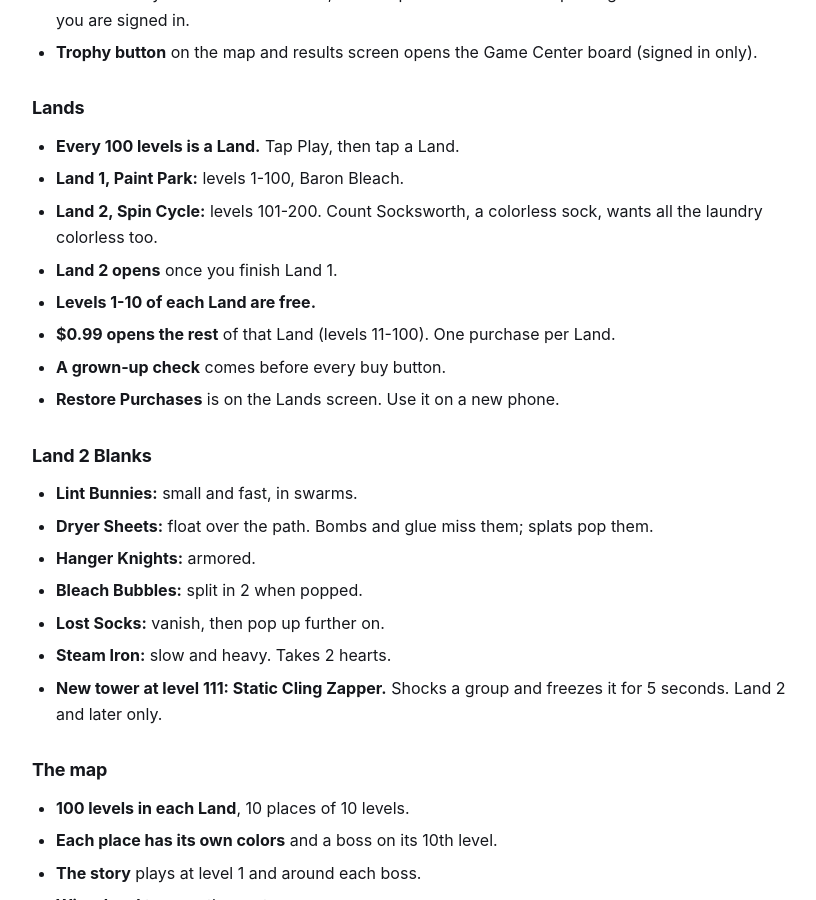
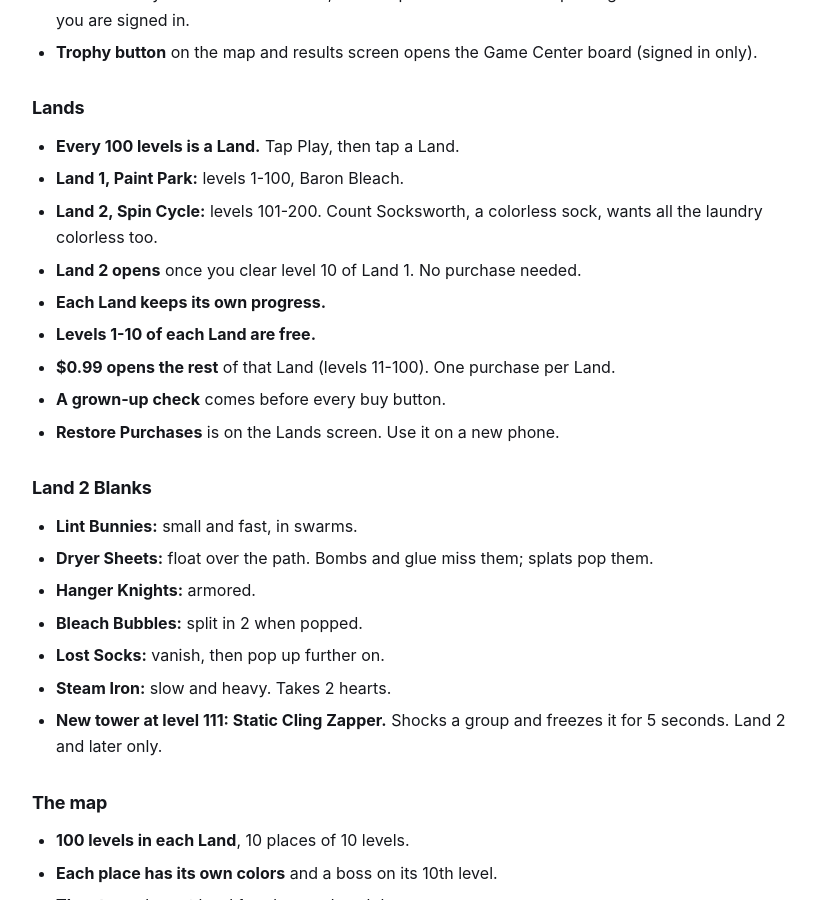
Before and after one commit to mytombrown/team-assist-help, a Jekyll site: the page built from _guides/squishysplatdefense/getting-started.md, in a window 1280 px wide and 900 px high, scrolled down 1785 px. Shown: the whole window, without its empty margins (218-1034 px from the left). Built offline with Jekyll 4.4.1, drawn with Linux system fonts in a browser that asks for light colours.

Commit message:
Splat Defense: Land 2 opens after Land 1's level 10, no purchase (SSD-1314)
Co-Authored-By: Claude Opus 5.5 <noreply@anthropic.com>

```diff
--- a/_guides/squishysplatdefense/getting-started.md
+++ b/_guides/squishysplatdefense/getting-started.md
@@ -71,7 +71,8 @@ related:
 - **Every 100 levels is a Land.** Tap Play, then tap a Land.
 - **Land 1, Paint Park:** levels 1-100, Baron Bleach.
 - **Land 2, Spin Cycle:** levels 101-200. Count Socksworth, a colorless sock, wants all the laundry colorless too.
-- **Land 2 opens** once you finish Land 1.
+- **Land 2 opens** once you clear level 10 of Land 1. No purchase needed.
+- **Each Land keeps its own progress.**
 - **Levels 1-10 of each Land are free.**
 - **$0.99 opens the rest** of that Land (levels 11-100). One purchase per Land.
 - **A grown-up check** comes before every buy button.
```
